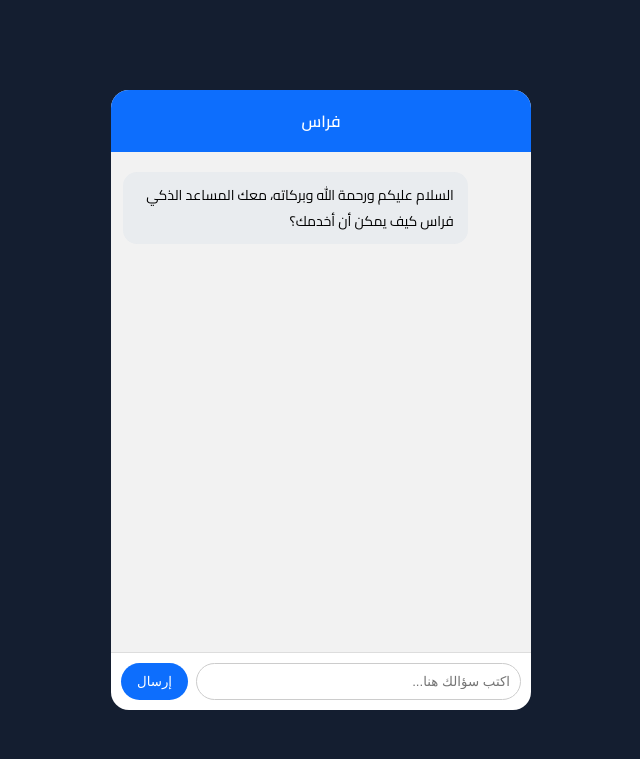
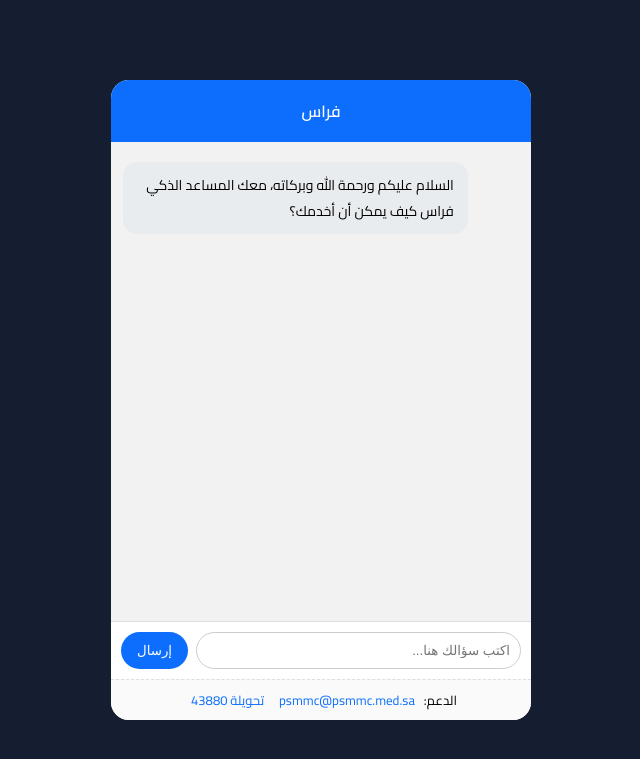
Before and after one commit to ss2009w-lang/chat-assistant, a Python web app: template templates/chat.html in a window 1280 px wide. Shown: the top 759 px of the page, without its empty margins (319-959 px from the left). Run offline with Jinja, Linux system fonts and the light colour scheme; the template is opened without the code that fills it, so the values that code supplies are empty.

Commit message:
add persistent support contact in chat ui

```diff
--- a/templates/chat.html
+++ b/templates/chat.html
@@ -6,7 +6,7 @@
 <link href='https://fonts.googleapis.com/css2?family=Cairo:wght@400;600&display=swap' rel='stylesheet'>
 <style>
 body{margin:0;font-family:'Cairo',sans-serif;background:#141e30;height:100vh;display:flex;align-items:center;justify-content:center}
-#chat{width:420px;height:620px;background:#fff;border-radius:18px;display:flex;flex-direction:column;overflow:hidden}
+#chat{width:420px;height:640px;background:#fff;border-radius:18px;display:flex;flex-direction:column;overflow:hidden}
 #head{background:#0d6efd;color:#fff;padding:16px;text-align:center;font-weight:600}
 #msgs{flex:1;padding:12px;overflow-y:auto;background:#f2f2f2}
 .msg{max-width:80%;margin:8px 0;padding:10px 14px;border-radius:14px;font-size:14px}
@@ -15,6 +15,8 @@ body{margin:0;font-family:'Cairo',sans-serif;background:#141e30;height:100vh;dis
 #in{display:flex;padding:10px;border-top:1px solid #ddd}
 #txt{flex:1;padding:10px;border-radius:20px;border:1px solid #ccc}
 #btn{margin-right:8px;padding:0 16px;border:none;border-radius:20px;background:#0d6efd;color:#fff}
+#support{padding:8px;text-align:center;border-top:1px dashed #ddd;font-size:13px;background:#fafafa}
+#support a{color:#0d6efd;text-decoration:none;margin:0 6px}
 </style>
 </head>
 <body>
@@ -25,6 +27,11 @@ body{margin:0;font-family:'Cairo',sans-serif;background:#141e30;height:100vh;dis
     <input id='txt' placeholder='اكتب سؤالك هنا...'/>
     <button id='btn' onclick='send()'>إرسال</button>
   </div>
+  <div id='support'>
+    <span>الدعم:</span>
+    <a href='mailto:psmmc@psmmc.med.sa'>psmmc@psmmc.med.sa</a>
+    <a href='tel:43880'>تحويلة 43880</a>
+  </div>
 </div>
 <script src='/static/chat.js'></script>
 </body>
```
